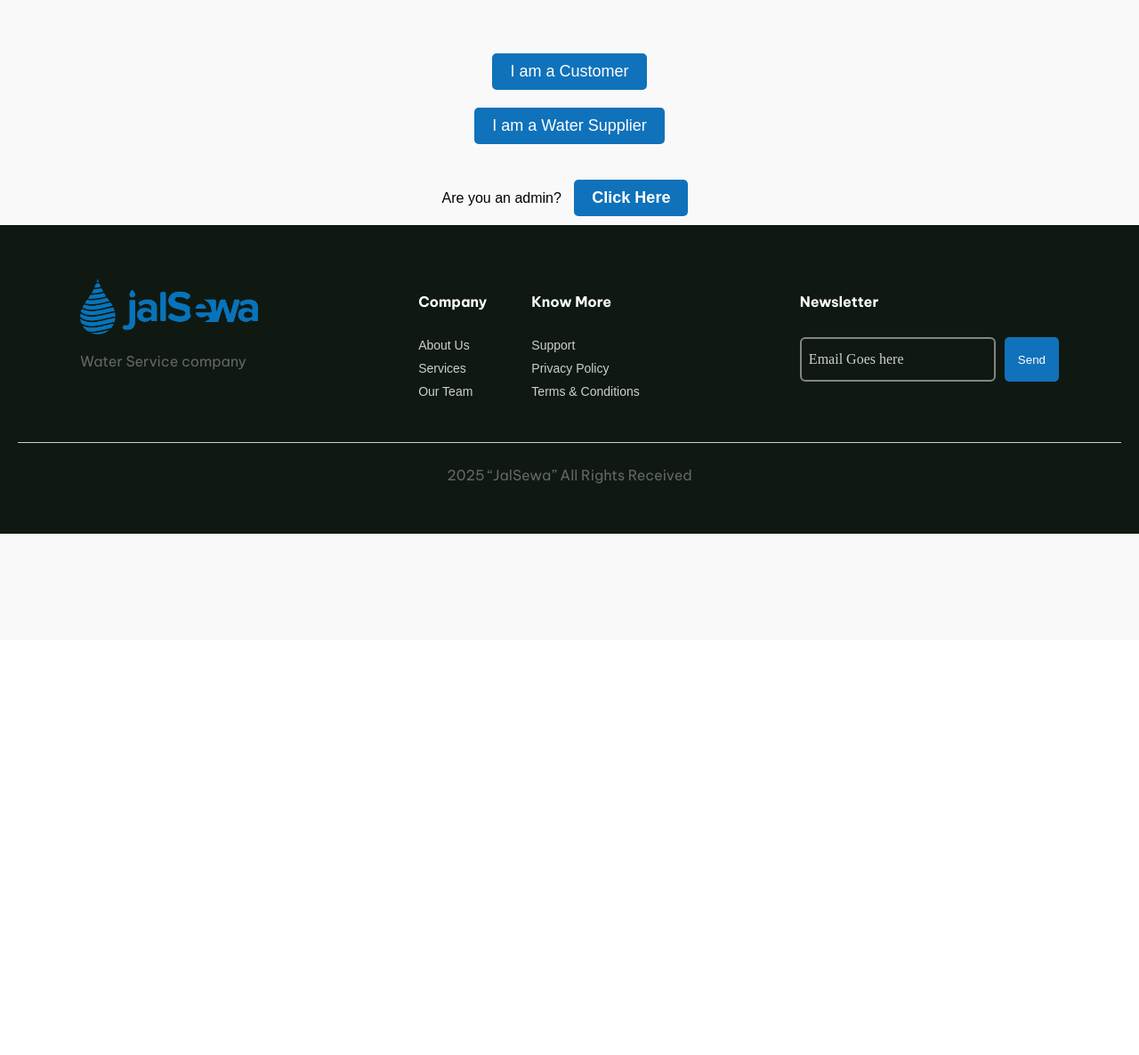
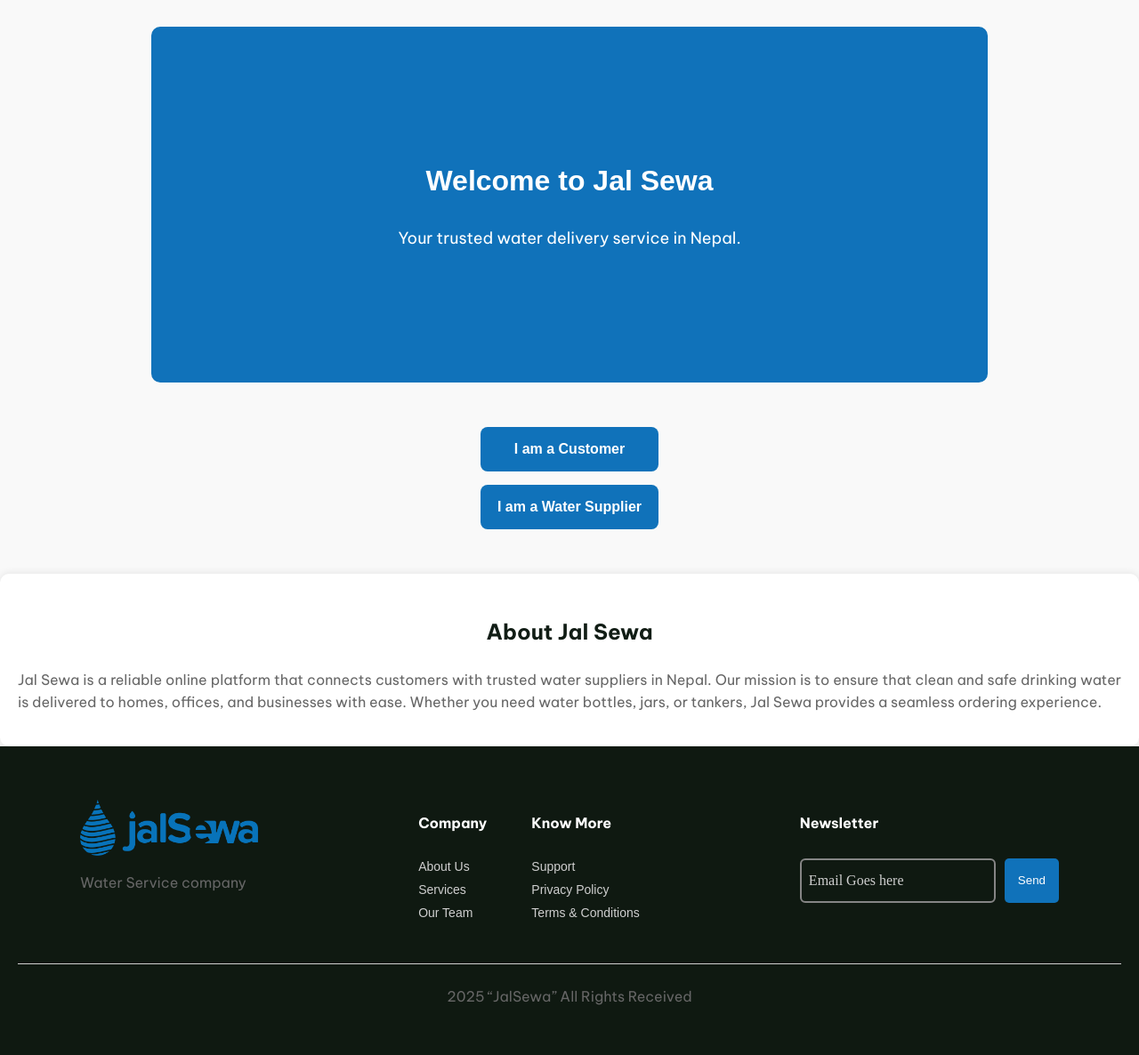
Before and after one commit to Kreetika8/JalSewa-Website, a PHP site: page / in a window 1280 px wide. Shown: the part 81-1267 px from the top of the page at 89% size. Before the commit the page ends 681 px from the top, so only its background shows below. Run offline with PHP 8.4, Linux system fonts and the light colour scheme; the visitor is signed in with stand-in values (Sample User, id 1).

Commit message:
CHANGES and stuff

```diff
--- a/HTML/index.php
+++ b/HTML/index.php
@@ -1,49 +1,112 @@
 <?php include 'header.php'; ?>
 <style>
+  /* body {
+    font-family: 'Poppins', sans-serif;
+    margin: 0;
+    padding: 0;
+    background-color: #f0f8ff;
+  } */
+
   .index-container {
     text-align: center;
-    margin-top: 50px;
+    margin: 50px auto;
+    max-width: 80px;
+  }
+
+  .hero-section {
+    background-color: #1072BA;
+    color: white;
+    width: 90%;
+    max-width: 900px;
+    height: 300px; /* Set a fixed height */
+    margin: 30px auto;
+    padding: 50px 20px;
+    text-align: center;
+    border-radius: 10px;
+    display: flex;
+    flex-direction: column;
+    justify-content: center;
+    align-items: center;
+  }
+
+
+  .hero-title {
+    font-size: 32px;
+    font-weight: bold;
+    color: white;
+  }
+
+  .hero-subtitle {
+    font-size: 18px;
+    margin-top: 10px;
+    color: white;
   }
 
   .index-link {
     display: inline-block;
-    padding: 10px 20px;
-    margin: 10px;
+    padding: 12px 25px;
+    margin: 15px;
     font-size: 18px;
     color: #fff;
     background-color: #1072BA;
     text-decoration: none;
     border-radius: 5px;
-    transition: background-color 0.3s;
+    transition: background-color 0.3s ease-in-out;
   }
 
   .index-link:hover {
     background-color: #FF9800;
   }
 
-  .index-admin {
-    margin-top: 20px;
-    font-size: 16px;
+  .about-section {
+    margin-top: 40px;
+    padding: 20px;
+    text-align: justify;
+    background: white;
+    box-shadow: 0px 0px 10px rgba(0, 0, 0, 0.1);
+    border-radius: 10px;
   }
 
-  .index-admin a {
-    color:rgb(255, 255, 255);
-    text-decoration: none;
+  .about-title {
+    font-size: 24px;
     font-weight: bold;
+    text-align: center;
+    margin-bottom: 10px;
   }
 
-  .index-admin a:hover {
-    text-decoration: underline;
+  .about-text {
+    font-size: 16px;
+    line-height: 1.6;
   }
 </style>
-<div class="index-container">
-  <a href="customerLogin.php" class="index-link">I am a Customer</a>
-  <br>
-  <a href="supplierLogin.php" class="index-link">I am a Water Supplier</a>
-  <div class="index-admin">
-    Are you an admin?
-    <a href="adminLogin.php" class="index-link">Click Here</a>
-  </div>
+
+<!-- Hero Section -->
+<div class="hero-section">
+  <h1 class="hero-title">Welcome to Jal Sewa</h1>
+  <p class="hero-subtitle">Your trusted water delivery service in Nepal.</p>
+</div>
+
+<!-- Main Content -->
+<div style="display: flex; flex-direction: column; align-items: center; text-align: center; max-width: 400px; margin: 50px auto;">
+  <a href="customerLogin.php" style="display: block; width: 200px; height: 50px; line-height: 50px; text-align: center; background-color: #1072BA; color: white; text-decoration: none; border-radius: 8px; font-size: 16px; font-weight: bold; margin-bottom: 15px; transition: background-color 0.3s;">
+    I am a Customer
+  </a>
+  <a href="supplierLogin.php" style="display: block; width: 200px; height: 50px; line-height: 50px; text-align: center; background-color: #1072BA; color: white; text-decoration: none; border-radius: 8px; font-size: 16px; font-weight: bold; transition: background-color 0.3s;">
+    I am a Water Supplier
+  </a>
+</div>
+
+
+
+
+<!-- About Jal Sewa -->
+<div class="about-section">
+  <h2 class="about-title">About Jal Sewa</h2>
+  <p class="about-text">
+    Jal Sewa is a reliable online platform that connects customers with trusted water suppliers in Nepal.
+    Our mission is to ensure that clean and safe drinking water is delivered to homes, offices, and businesses with ease.
+    Whether you need water bottles, jars, or tankers, Jal Sewa provides a seamless ordering experience.
+  </p>
 </div>
 
 <?php include 'footer.php'; ?>
```
Also changed, not shown: HTML/customerHome.php (+10 -7 lines), HTML/orderlist.php (+4 -4 lines).
